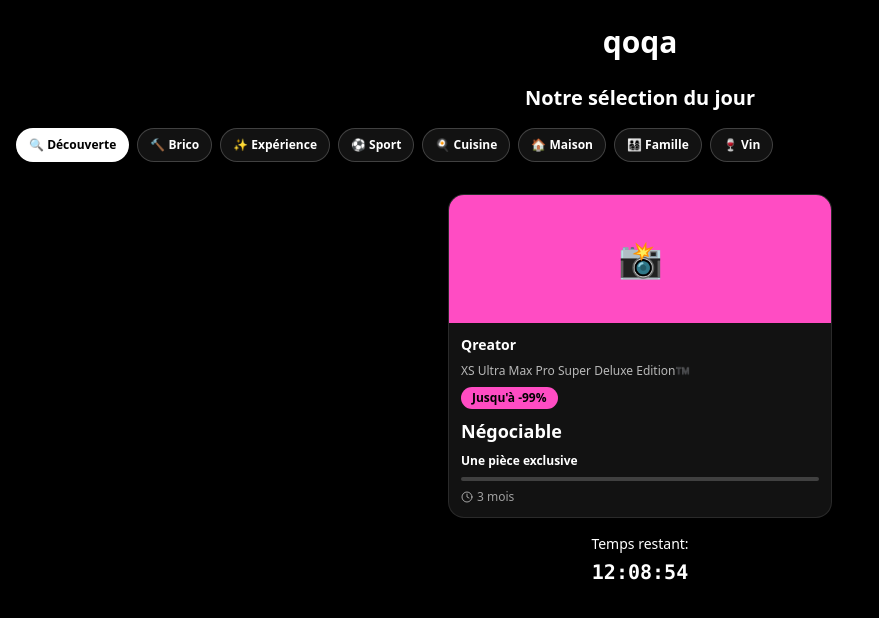
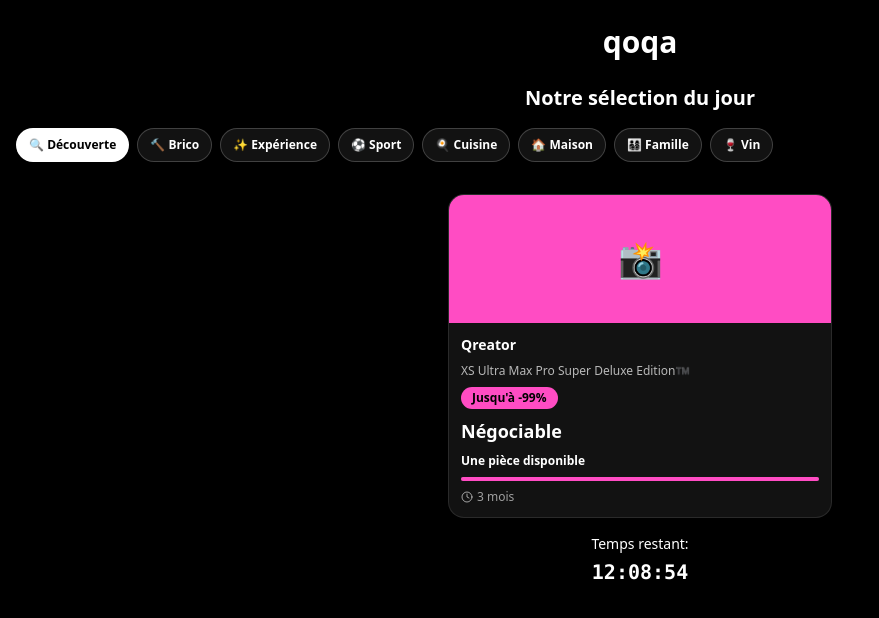
Before and after one commit to Naicky14/qoqa-cv-showcase, a React (Vite) app: page / in a window 1280 px wide. Shown: the top 618 px of the page, without its empty margins (0-879 px from the left). Built offline with nearby package versions, Linux system fonts and the light colour scheme.

Commit message:
Update stock bar display
Update the stock bar to be filled with pink and display "Une pièce disponible" when stock is low.

```diff
--- a/src/components/ProductCard.tsx
+++ b/src/components/ProductCard.tsx
@@ -63,8 +63,8 @@ const ProductCard = ({
 
               <div className="w-full bg-qoqa-progress-bg rounded-full h-1">
                 <div
-                  className={`h-1 rounded-full ${stockPercent > 50 ? 'bg-qoqa-green' : stockPercent > 20 ? 'bg-qoqa-orange' : 'bg-qoqa-pink'}`}
-                  style={{ width: `${stockPercent}%` }}
+                  className={`h-1 rounded-full ${stockText ? 'bg-qoqa-pink' : stockPercent > 50 ? 'bg-qoqa-green' : stockPercent > 20 ? 'bg-qoqa-orange' : 'bg-qoqa-pink'}`}
+                  style={{ width: `${stockText ? '100' : stockPercent}%` }}
                 />
               </div>
 
--- a/src/pages/Index.tsx
+++ b/src/pages/Index.tsx
@@ -21,7 +21,7 @@ const Index = () => {
     price: "Négociable",
     discount: "Jusqu'à -99%",
     stockPercent: 0,
-    stockText: "Une pièce exclusive",
+    stockText: "Une pièce disponible",
     timeLeft: "3 mois",
     bgColor: "bg-qoqa-pink",
     emoji: "📸"
```
